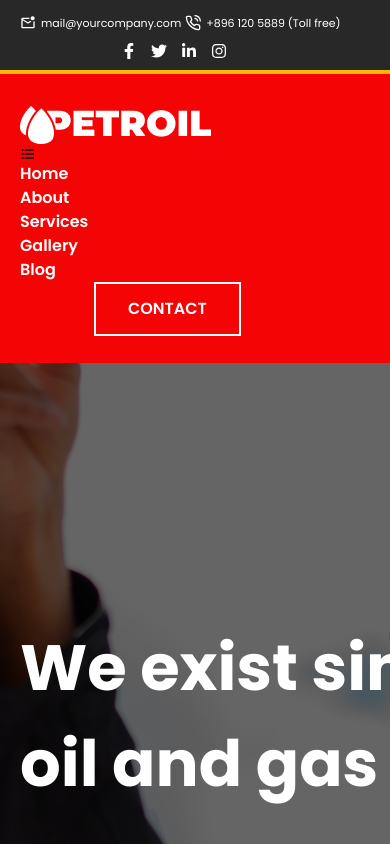
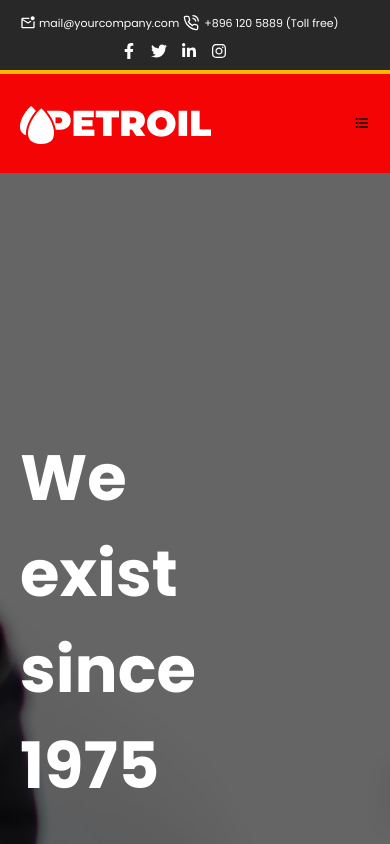
Before and after one commit to nabilislam11/petrol-project, a React (Vite) app: page / in a window 390 px wide. Shown: the top 844 px of the page. Built offline with nearby package versions, Linux system fonts and the light colour scheme.

Commit message:
navbar responsible

```diff
--- a/src/components/Header/Header.jsx
+++ b/src/components/Header/Header.jsx
@@ -20,7 +20,7 @@ const Header = () => {
             <Container>
               <div className=" lg:flex lg:justify-between pt-[15px] pb-[11px]">
                        <div className=" flex gap-1 pb-1.5   lg:flex lg:flex-row lg:items-center  lg:gap-x-[22px] lg:pl-[0px] lg:pb-0 ">
-          <div className=" flex pb-[5px] lg:flex items-center gap-[5px] lg:pb-0 ">
+          <div className=" flex pb-[5px] gap-[3px] lg:flex items-center lg:gap-[5px] lg:pb-0 ">
             <a className=' text-white  ' href=""><MdOutlineMarkEmailUnread /></a>
             <h2 className='text-[11px] text-white font-reguler font-primary lg:text-[12px]'>mail@yourcompany.com</h2>
 
--- a/src/components/Navbar/Navbar.jsx
+++ b/src/components/Navbar/Navbar.jsx
@@ -1,23 +1,57 @@
-import React from 'react'
+import React, { useState } from 'react'
 import Container from '../layout/Container'
 import logo from '../../assets/logo.png'
 import { MdOutlineFormatListBulleted } from "react-icons/md";
+import { ImCross } from "react-icons/im";
+
 
 
 const Navbar = () => {
+    const [show, setShow] = useState(false);
+
+
     return (
         <>
             <div className="bg-[#F40404] ">
                 <Container>
                     <div className=" lg:flex items-center py-[27px]">
-                        <div className="w-[30%] ">
+                        <div className="flex justify-between  items-center  lg:w-[30%]  lg:justify-between ">
                             <img src={logo} alt="" />
-                            <MdOutlineFormatListBulleted />
+
+                            <div className="block lg:hidden ">
+                                {
+                                    show ? <ImCross onClick={() => setShow(!show)} />
+                                    : <MdOutlineFormatListBulleted onClick={() => setShow(!show)} />
+                                }
+                            </div>
 
                         </div>
 
+                        {show && (
+                            <>      <div className="flex w-[50%] ">
+                                <ul className='  md:flex justify-end gap-[47px] font-semibold font-primary text-[16px] text-white '>
+                                    <li className='pt-1' ><a   href="">Home</a> </li>
+                                    <li className='pt-1'><a href="#about">About</a> </li>
+                                    <li className='pt-1'><a href="">Services</a> </li>
+                                    <li className='pt-1'><a href="">Gallery</a> </li>
+                                    <li className='pt-1'><a href="">Blog</a> </li>
 
-                        <div className="w-[50%] ">
+
+                                </ul>
+                            </div>
+                                <div className="w-[100%] text-end">
+                                    <button className='py-[13px] px-[32px] bg-transparent text-white border-2 border-white
+                            font-semibold font-primary text-[16px] ' >CONTACT</button>
+                                </div>
+                            </>
+
+
+                        )
+
+                        }
+
+
+                        <div className="hidden md:flex w-[50%] ">
                             <ul className=' lg:flex justify-end gap-[47px] font-semibold font-primary text-[16px] text-white '>
                                 <li><a href="">Home</a> </li>
                                 <li><a href="#about">About</a> </li>
@@ -28,7 +62,7 @@ const Navbar = () => {
 
                             </ul>
                         </div>
-                        <div className="w-[20%] text-end">
+                        <div className="hidden  md:block w-[20%] text-end">
                             <button className='py-[13px] px-[32px] bg-transparent text-white border-2 border-white
                             font-semibold font-primary text-[16px] ' >CONTACT</button>
                         </div>
--- a/src/components/layout/Container.jsx
+++ b/src/components/layout/Container.jsx
@@ -3,7 +3,7 @@ import React from 'react'
 
 const Container = ({children}) => {
   return (
-    <div className='w-[1144px] mx-auto px-[20px]  lg:w-[1144px] lg:mx-auto  lg:px-[0px]  '> {children} </div>
+    <div className='w-full mx-auto px-[20px]  lg:w-[1144px] lg:mx-auto  lg:px-[0px]  '> {children} </div>
   )
 }
 export default Container
```
